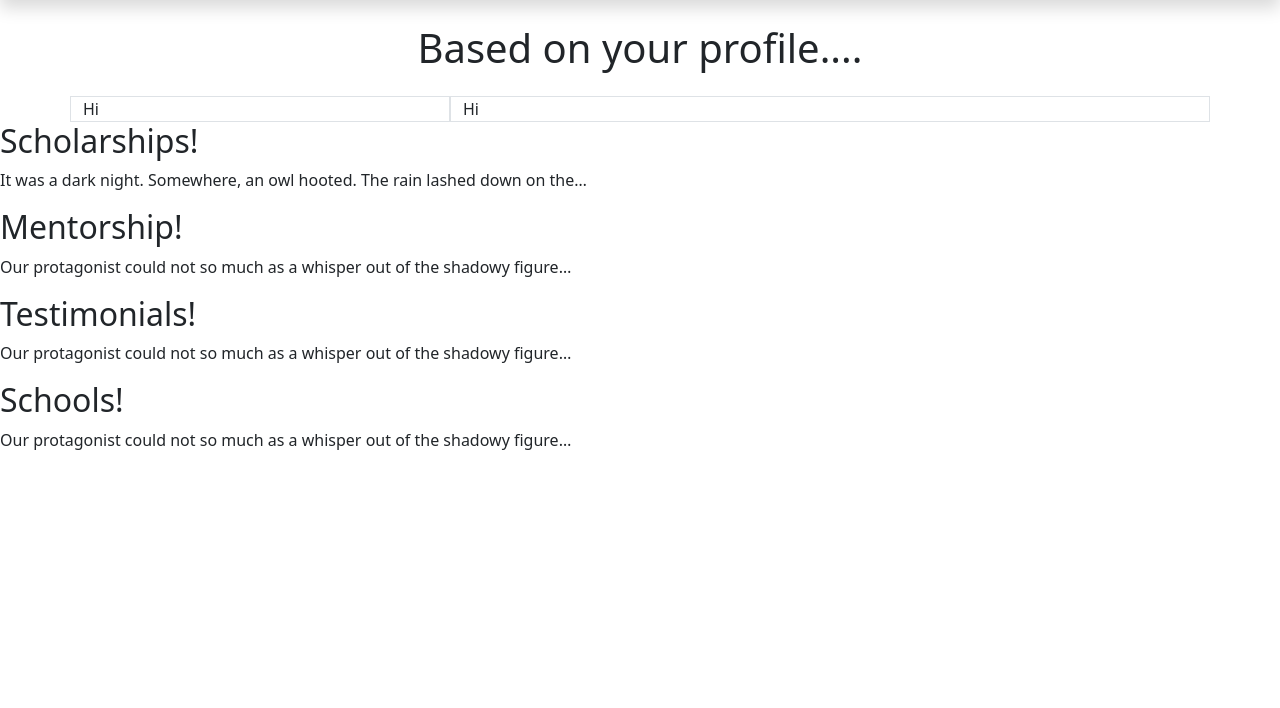
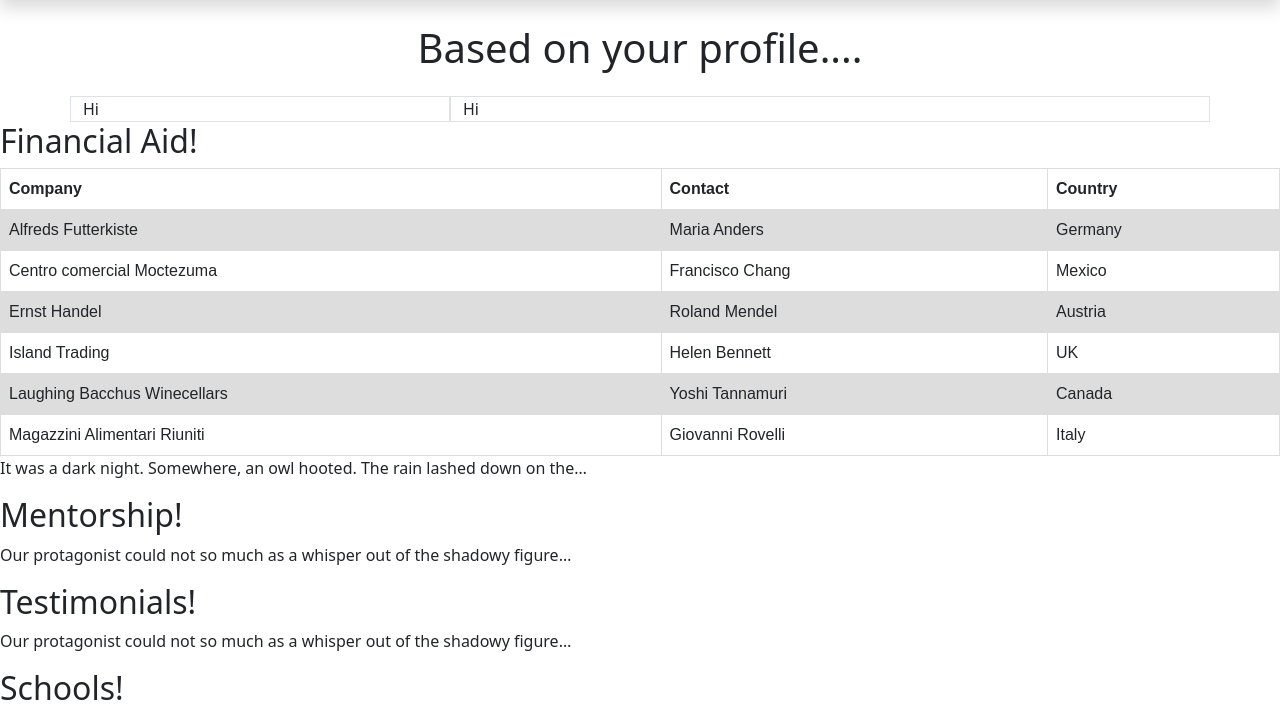
Before and after one commit to rod608/cfg-t3-hackathon, a Flask app: template templates/result.html in a window 1280 px wide. Shown: the part 66-774 px from the top of the page. Before the commit the page ends 516 px from the top, so only its background shows below. Run offline with Flask 2, Linux system fonts and the light colour scheme; the template is opened without the code that fills it, so the values that code supplies are empty; some web fonts are replaced.

Commit message:
update index-quiz and result

```diff
--- a/templates/result.html
+++ b/templates/result.html
@@ -1,6 +1,6 @@
 <!doctype html>
 <html lang="en">
-<head>
+    <head>
     <meta charset="UTF-8">
     <meta name="viewport"
           content="width=device-width, user-scalable=no, initial-scale=1.0, maximum-scale=1.0, minimum-scale=1.0">
@@ -14,7 +14,38 @@
     <link href="https://fonts.googleapis.com/css2?family=Poor+Story&family=Ubuntu:wght@500&display=swap" rel="stylesheet">
     <!-- Bootstrap -->
   <link href="https://cdn.jsdelivr.net/npm/bootstrap@5.2.2/dist/css/bootstrap.min.css" rel="stylesheet" integrity="sha384-Zenh87qX5JnK2Jl0vWa8Ck2rdkQ2Bzep5IDxbcnCeuOxjzrPF/et3URy9Bv1WTRi" crossorigin="anonymous">
-</head>
+  <style>
+
+    table {
+
+      font-family: arial, sans-serif;
+
+      border-collapse: collapse;
+
+      width: 100%;
+
+    }
+
+
+    td, th {
+
+      border: 1px solid #dddddd;
+
+      text-align: left;
+
+      padding: 8px;
+
+    }
+
+
+    tr:nth-child(even) {
+
+      background-color: #dddddd;
+
+    }
+
+    </style>
+        </head>
 <body>
 <!-- Nav -->
 <nav class="navbar navbar-expand-lg bg-light shadow" style="background-color: #29A489"; !important;>
@@ -47,7 +78,81 @@
 
 
 
-<h2>Scholarships!</h2>
+<h2>Financial Aid!</h2>
+
+<table>
+
+    <tr>
+
+      <th>Company</th>
+
+      <th>Contact</th>
+
+      <th>Country</th>
+
+    </tr>
+
+    <tr>
+
+      <td>Alfreds Futterkiste</td>
+
+      <td>Maria Anders</td>
+
+      <td>Germany</td>
+
+    </tr>
+
+    <tr>
+
+      <td>Centro comercial Moctezuma</td>
+
+      <td>Francisco Chang</td>
+
+      <td>Mexico</td>
+
+    </tr>
+
+    <tr>
+
+      <td>Ernst Handel</td>
+
+      <td>Roland Mendel</td>
+
+      <td>Austria</td>
+
+    </tr>
+
+    <tr>
+
+      <td>Island Trading</td>
+
+      <td>Helen Bennett</td>
+
+      <td>UK</td>
+
+    </tr>
+
+    <tr>
+
+      <td>Laughing Bacchus Winecellars</td>
+
+      <td>Yoshi Tannamuri</td>
+
+      <td>Canada</td>
+
+    </tr>
+
+    <tr>
+
+      <td>Magazzini Alimentari Riuniti</td>
+
+      <td>Giovanni Rovelli</td>
+
+      <td>Italy</td>
+
+    </tr>
+
+  </table>
 
 <p>
   It was a dark night. Somewhere, an owl hooted. The rain lashed down on the…
```
Also changed, not shown: templates/index-quiz.html (+9 -9 lines).
